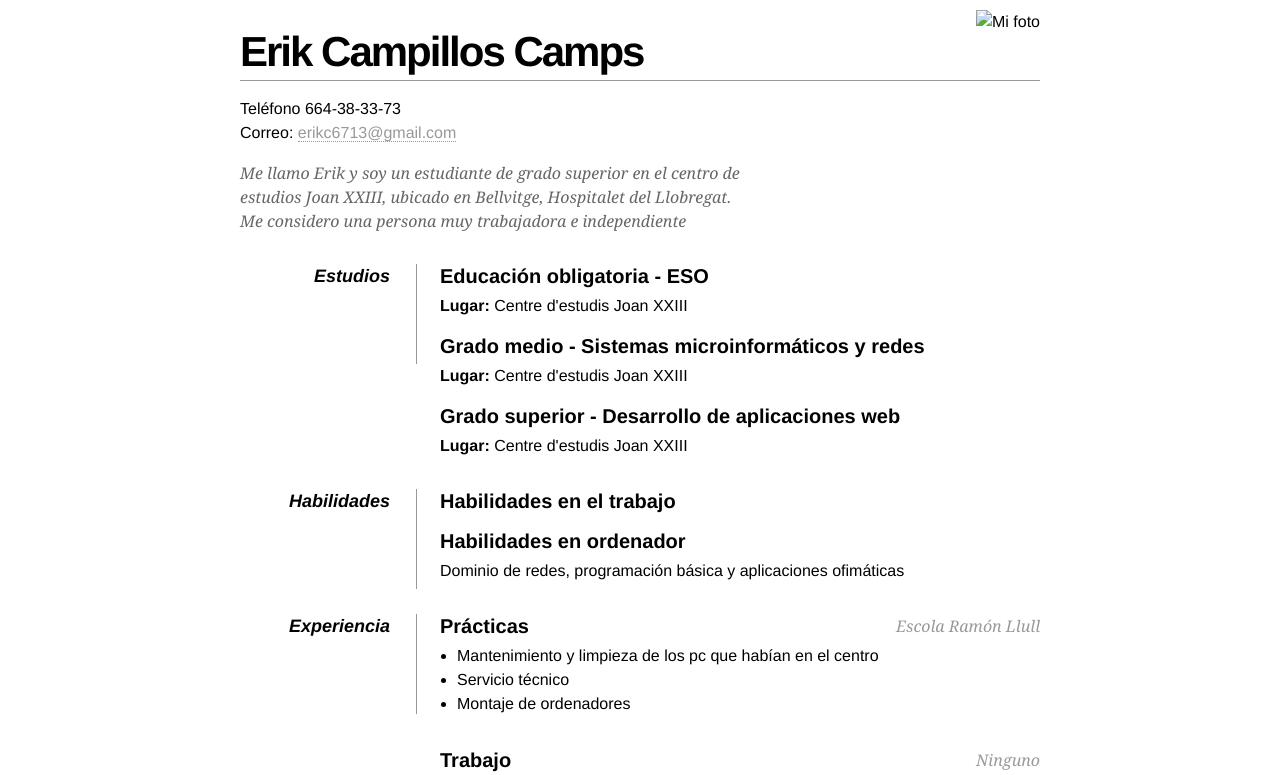
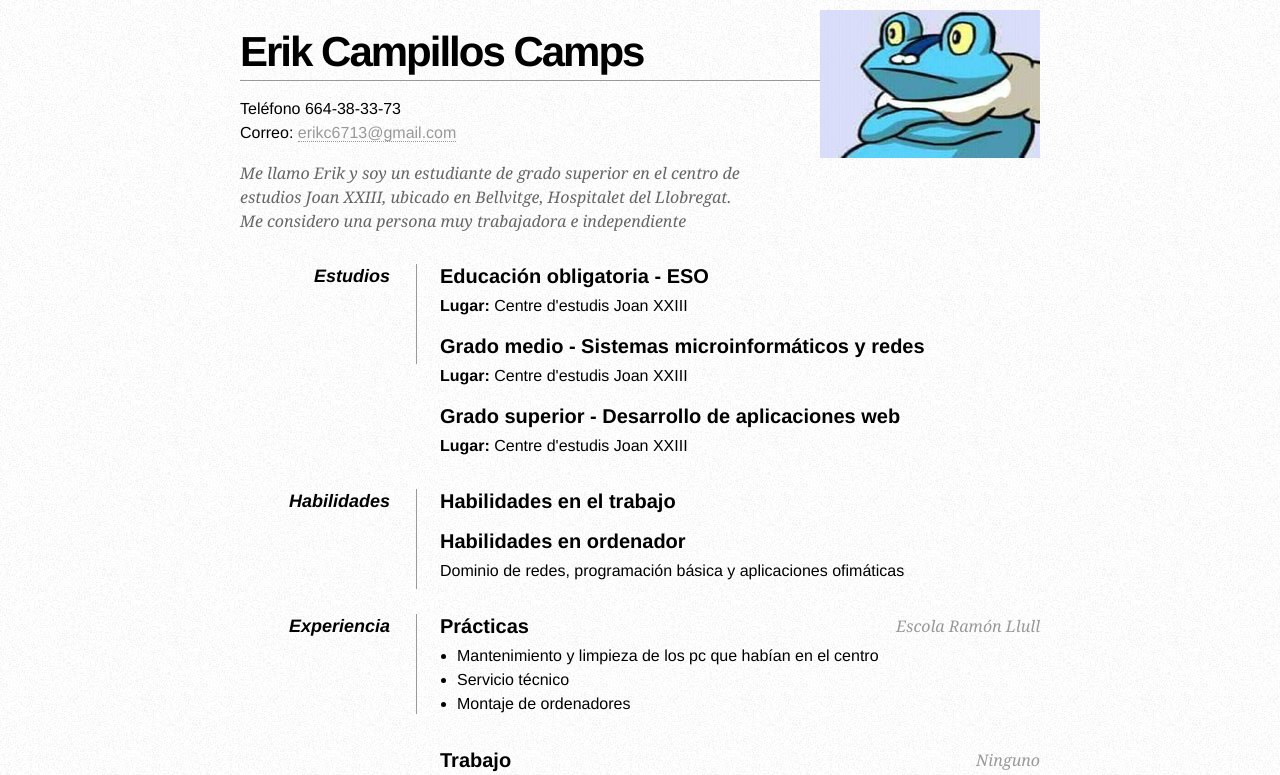
Before and after one commit to 8860ErikCampillos/8860erikcampillos.github.io, a plain HTML site: page index.html in a window 1280 px wide. Shown: the top 775 px of the page. Drawn offline with Linux system fonts and the light colour scheme.

Commit message:
Update index.html

```diff
--- a/index.html
+++ b/index.html
@@ -10,7 +10,7 @@
 
      <style type="text/css">
         * { margin: 0; padding: 0; }
-        body { font: 16px Helvetica, Sans-Serif; line-height: 24px; background: url(images/noise.jpg); }
+        body { font: 16px Helvetica, Sans-Serif; line-height: 24px; background: url(noise.jpg); }
         .clear { clear: both; }
         #page-wrap { width: 800px; margin: 40px auto 60px; }
         #pic { float: right; margin: -30px 0 0 0; }
@@ -33,7 +33,7 @@
 
     <div id="page-wrap">
 
-        <img src="images/fotoperfil.jpg" alt="Mi foto" id="pic" />
+        <img src="fotoperfil.jpg" alt="Mi foto" id="pic" />
 
         <div id="contact-info" class="vcard">
 
```
